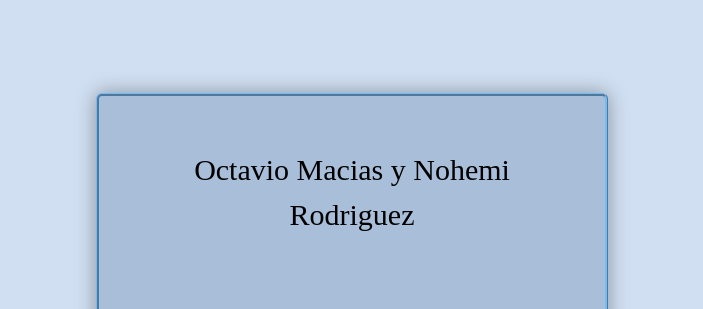
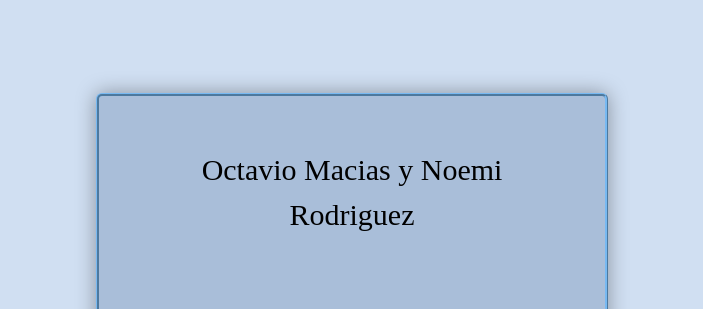
Before and after one commit to AdairKevin/InvitacionValentina07Jun, a plain HTML site: page index.html in a window 1280 px wide. Shown: the part 4835-5144 px from the top of the page, without its empty margins (288-991 px from the left). Drawn offline with nearby package versions, Linux system fonts and the light colour scheme.

Commit message:
Update index.html

```diff
--- a/index.html
+++ b/index.html
@@ -256,7 +256,7 @@
 
       <div class="padrinos">
         <div class="card" style="width: 80%; height: 50%; align-items: center">
-          <div class="nombresPadrinos">Octavio Macias y Nohemi Rodriguez</div>
+          <div class="nombresPadrinos">Octavio Macias y Noemi Rodriguez</div>
           <div class="card-body">
             <h2 class="padrinosTexto">Queridos padrinos</h2>
             <p class="card-text">
```
